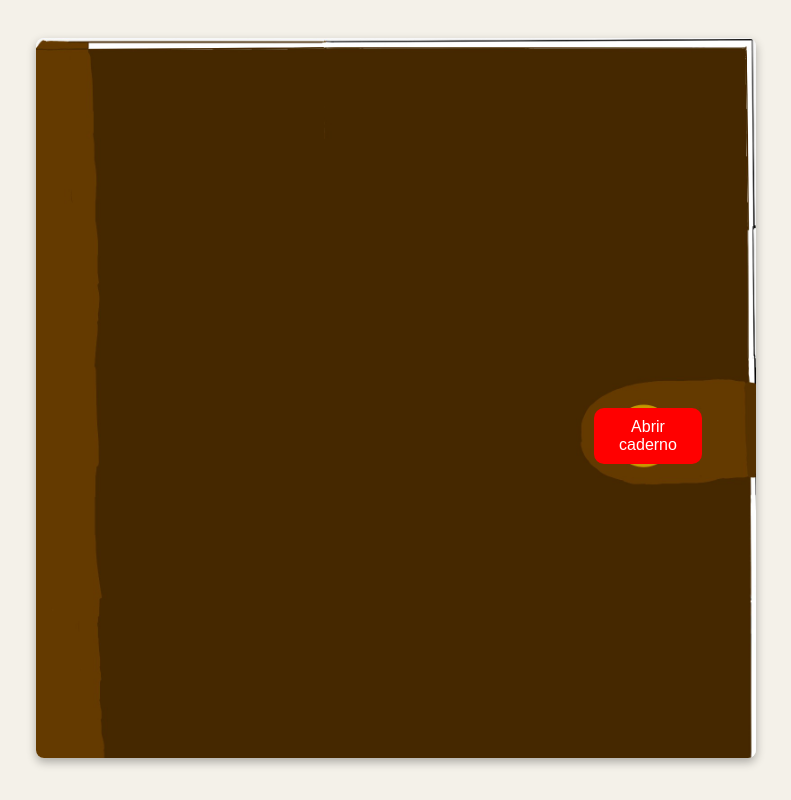
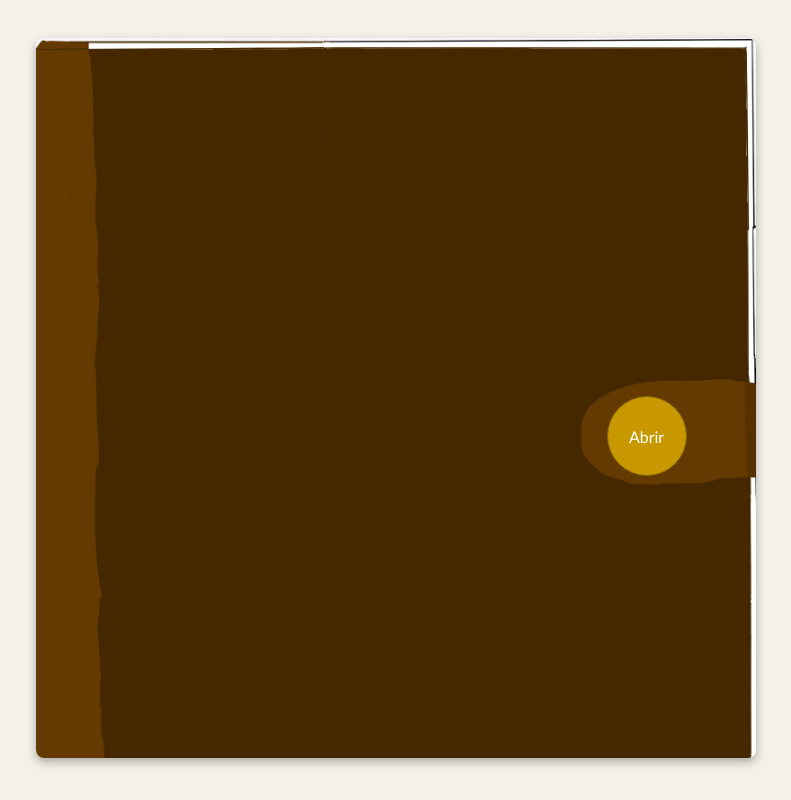
Before and after one commit to AlvesJoaoPedro/projeto-ls, a plain HTML site: page index.html in a window 1280 px wide. Shown: the whole page, without its empty margins (244-1035 px from the left). Drawn offline with Linux system fonts and the light colour scheme.

Commit message:
finalização do botão

```diff
--- a/index.html
+++ b/index.html
@@ -11,7 +11,7 @@
     <!-- Imagem com caderno -->
     <img src="imgs/caderno-proj-ls.jpg" alt="Caderno de couro" id="notebook-img">
     <!-- Botão fixo na trava do caderno -->
-    <button id="openNotebook" class="notebook-btn">Abrir caderno</button>
+    <button id="openNotebook" class="notebook-btn">Abrir</button>
   </div>
 
   <script src="js/main.js" defer></script>
--- a/styles.css
+++ b/styles.css
@@ -23,19 +23,23 @@ body {
   }
 
   .notebook-btn {
+    width: 80px;
+    height: 80px;
     position: absolute;
     top: 55%;  /* Distância do topo da imagem */
-    left: 85%; /* Distância da esquerda da imagem */
+    left: 84.8%; /* Distância da esquerda da imagem */
     transform: translate(-50%, -50%); /* Centraliza o botão com base no ponto de origem */
     padding: 10px 20px;
     font-size: 16px;
-    background-color: red;
+    background-color: #C79800;
     color: white;
-    border: none;
-    border-radius: 10px;
+    border: 1px solid #886902;
+    border-radius: 50%;
     cursor: pointer;
+    font-family: 'Trebuchet MS', 'Lucida Sans Unicode', 'Lucida Grande', 'Lucida Sans', Arial, sans-serif;
+    font-style: bold;
   }
 
   .notebook-btn:hover {
-    background-color: darkred;
+    background-color: #a78002;
   }
```
